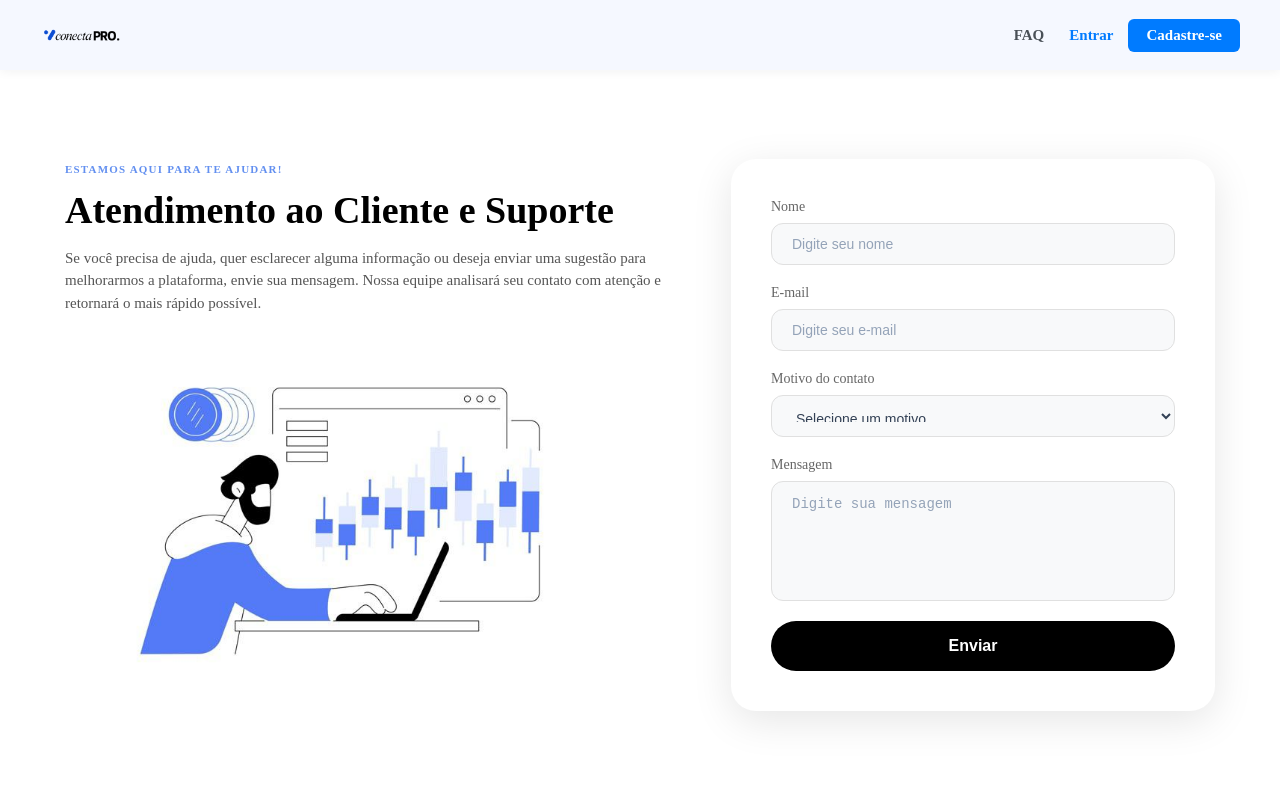
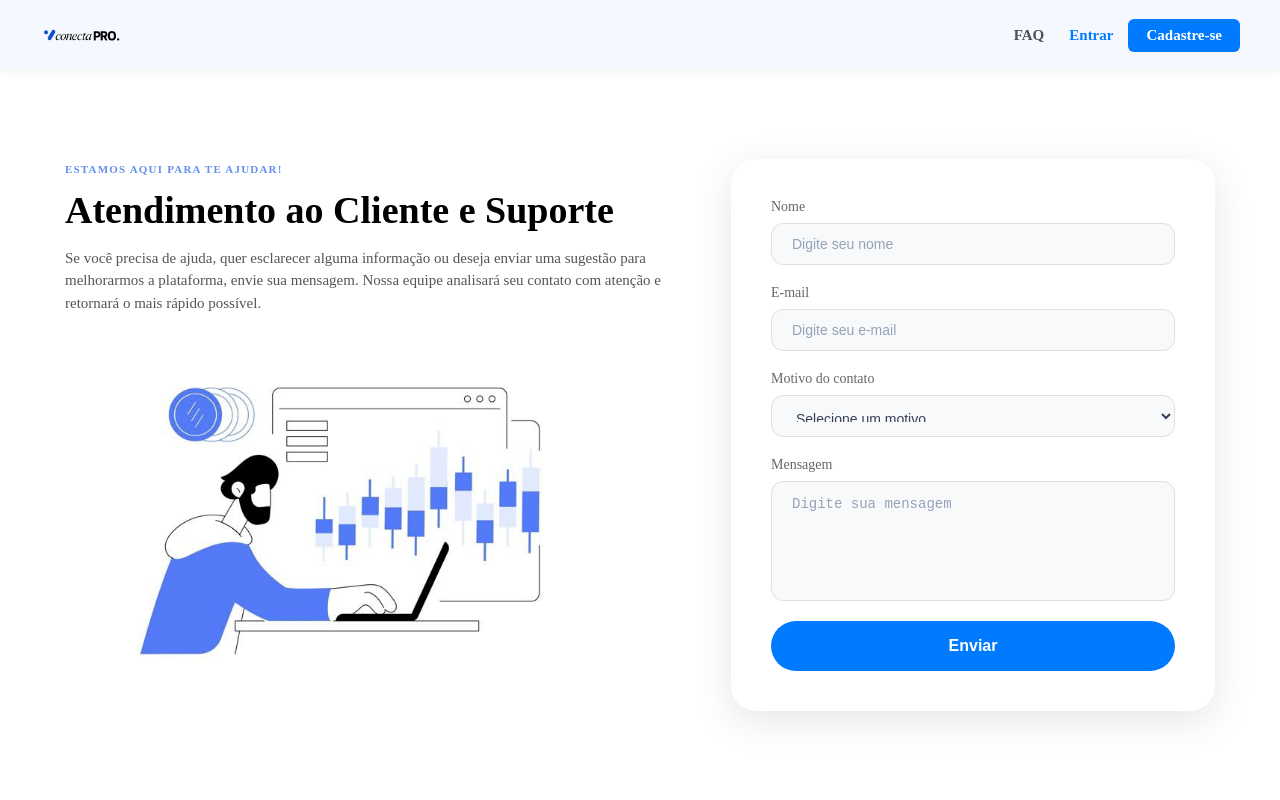
Before and after one commit to alana0vit/front-pp1-web-version, a React (Vite) app: page /fale-conosco in a window 1280 px wide. Shown: the top 800 px of the page. Built offline with nearby package versions, Linux system fonts and the light colour scheme.

Commit message:
design: ajusta cor de botão na página Fale Conosco

```diff
--- a/src/pages/FaleConosco/FaleConosco.css
+++ b/src/pages/FaleConosco/FaleConosco.css
@@ -98,7 +98,7 @@
 
 .botao-contato {
   width: 100%;
-  background-color: #000;
+  background-color: #007bff;
   color: #fff;
   padding: 16px;
   border-radius: 50px;
@@ -110,7 +110,7 @@
 }
 
 .botao-contato:hover {
-  background-color: #6390f0;
+  background-color: #0056b3;
   transform: translateY(-2px);
 }
 
```
